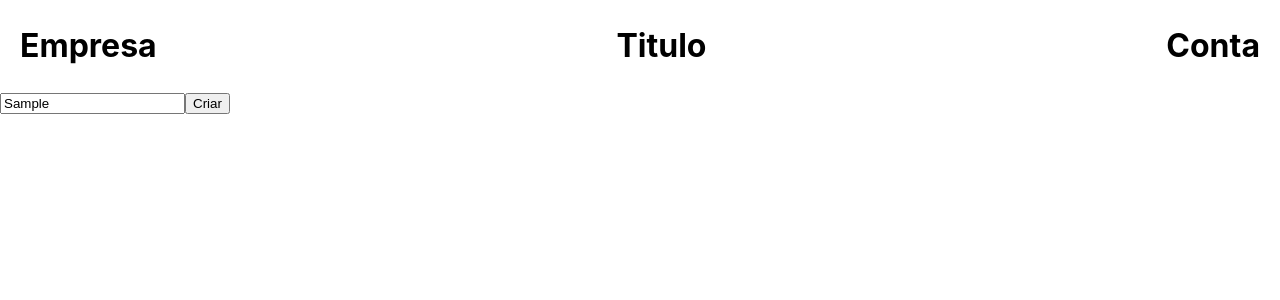
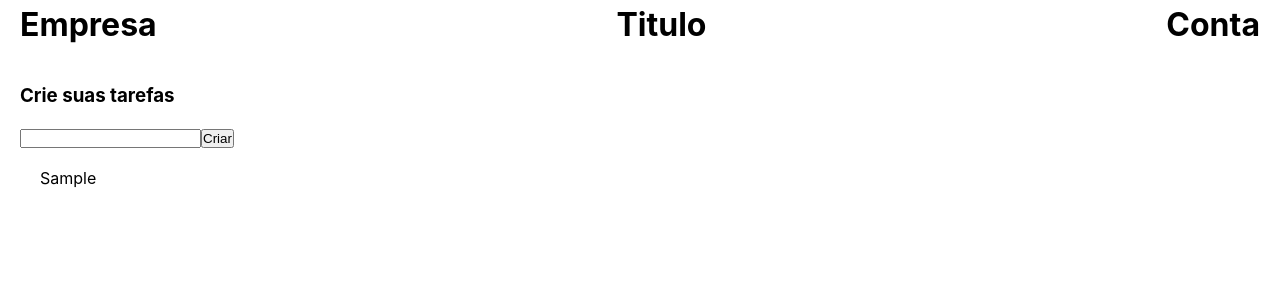
Before and after one commit to AndersonPedrosa35/try-organization, a React (Create React App) app in the folder front/: page /home in a window 1280 px wide. Both pictures are taken after typing "Sample" into the empty fields and a click on the button "Criar". Shown: the top 300 px of the page. Built offline with nearby package versions, Linux system fonts and the light colour scheme.

Commit message:
Criação de todos implementado, riscar todos e implementando a exclução de todos

```diff
--- a/front/src/App.css
+++ b/front/src/App.css
@@ -1,38 +1,23 @@
-.App {
-  text-align: center;
+* {
+  margin: 0;
+  padding: 0;
+  box-sizing: border-box;
 }
 
-.App-logo {
-  height: 40vmin;
-  pointer-events: none;
+.containerTodo {
+  margin-left: 20px;
 }
 
-@media (prefers-reduced-motion: no-preference) {
-  .App-logo {
-    animation: App-logo-spin infinite 20s linear;
-  }
+.formTodo {
+  margin-top: 20px;
 }
 
-.App-header {
-  background-color: #282c34;
-  min-height: 100vh;
+.riscado {
+  text-decoration: line-through;
+}
+
+.todo {
   display: flex;
   flex-direction: column;
-  align-items: center;
-  justify-content: center;
-  font-size: calc(10px + 2vmin);
-  color: white;
+  margin: 20px 0 10px 40px;
 }
-
-.App-link {
-  color: #61dafb;
-}
-
-@keyframes App-logo-spin {
-  from {
-    transform: rotate(0deg);
-  }
-  to {
-    transform: rotate(360deg);
-  }
-}
--- a/front/src/components/CreateTodo.js
+++ b/front/src/components/CreateTodo.js
@@ -4,8 +4,9 @@ import { Context } from '../contexts/createContext'
 export default function CreateTodo() {
   const { todo, setTodo, setObjTodo, objTodo } = useContext(Context);
   return (
-    <div>
-      <form onSubmit={(e) => e.preventDefault()}>
+    <div className="containerTodo">
+      <h3>Crie suas tarefas</h3>
+      <form className="formTodo" onSubmit={(e) => e.preventDefault()}>
         <label htmlFor="todo">
           <input
             id="todo"
@@ -15,7 +16,8 @@ export default function CreateTodo() {
         </label>
         <button
           onClick={() => {
-            setObjTodo([{ todo}, ...objTodo ]);
+            setObjTodo([{ todo }, ...objTodo ]);
+            setTodo("");
           }}
         >
           Criar
--- a/front/src/components/Header/header.css
+++ b/front/src/components/Header/header.css
@@ -1,5 +1,5 @@
 header {
   display: flex;
   justify-content: space-between;
-  margin: 5px 20px;
+  margin: 5px 20px 40px 20px;
 }
--- a/front/src/components/RenderTodo.js
+++ b/front/src/components/RenderTodo.js
@@ -1,13 +1,16 @@
 import React, { useContext } from 'react';
 import { Context } from '../contexts/createContext';
+
+function lineThrought(target) {
+  target.classList.toggle('riscado');
+}
 
 export default function RenderTodo() {
   const { objTodo } = useContext(Context);
   return (
     <ul>
-      { objTodo && objTodo.map(({ todo }) => {
-        <li>{ todo }</li>
-      }) }
+      { objTodo && objTodo.map(({ todo }, index) =>
+      <li key={ index } onClick={({ target }) => lineThrought(target)} className="todo">{ todo }</li> ) }
     </ul>
   )
 }
```
Also changed, not shown: front/src/components/RemoverTodo.js (added).
